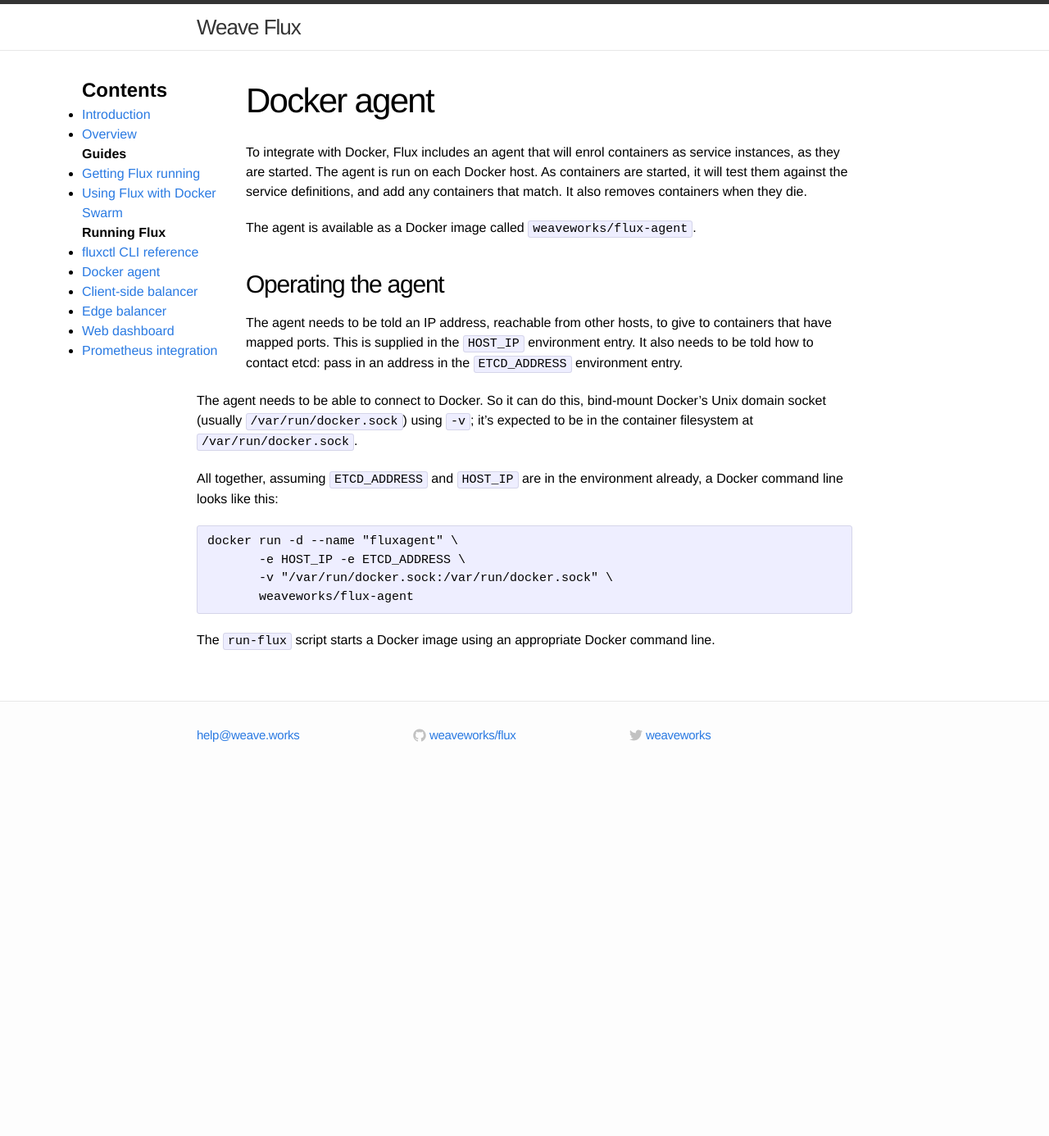
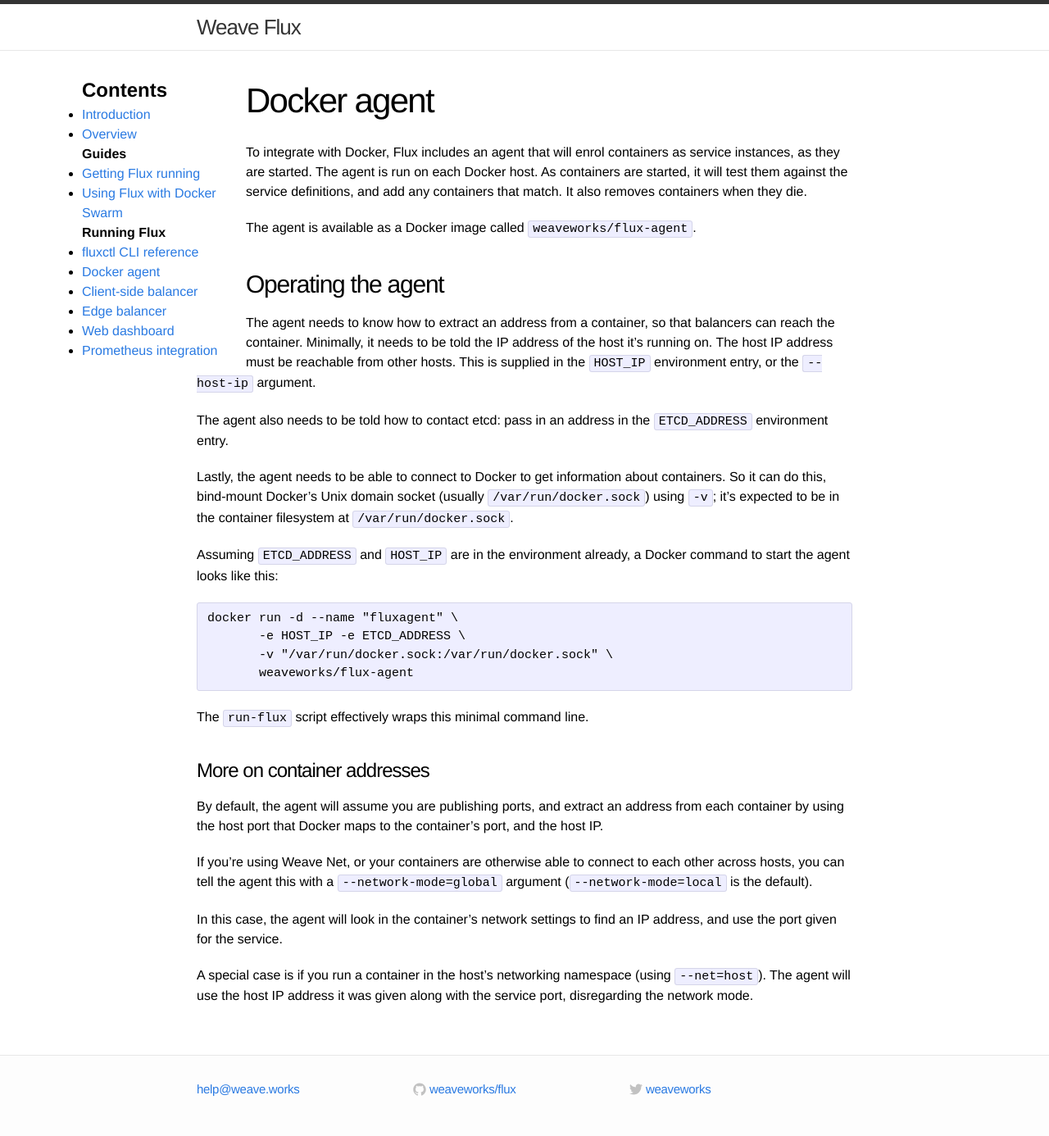
Before and after one commit to weaveworks-experiments/flux-classic, a Jekyll site: the page built from site/agent.md, in a window 1280 px wide. Shown: the whole page at 82% size. Built offline with Jekyll 4.4.1, drawn with Linux system fonts in a browser that asks for light colours; before the commit the page ends 953 px from its top, so only the background shows below that.

Commit message:
Simplify how instance addresses are found
 - no --port-mapped or --port-fixed
 - an agent now gets told the network "mode" (local e.g., bridge, or
   global e.g, overlay), and creates addresses for instances
   accordingly
 - containers with --net=host are a special case, no matter what
   network mode
 - a service can be told an instance port, but otherwise instances
   will get the same port as was given in the service address
 - if there is no service address and no instance port, containers
   will be enrolled but marked as "no address"

````diff
--- a/site/agent.md
+++ b/site/agent.md
@@ -9,22 +9,27 @@
 against the service definitions, and add any containers that match. It
 also removes containers when they die.
 
-The agent is available as a Docker image called `weaveworks/flux-agent`.
+The agent is available as a Docker image called
+`weaveworks/flux-agent`.
 
 ## Operating the agent
 
-The agent needs to be told an IP address, reachable from other hosts,
-to give to containers that have mapped ports. This is supplied in the
-`HOST_IP` environment entry. It also needs to be told how to contact
-etcd: pass in an address in the `ETCD_ADDRESS` environment entry.
+The agent needs to know how to extract an address from a container, so
+that balancers can reach the container. Minimally, it needs to be told
+the IP address of the host it's running on. The host IP address must
+be reachable from other hosts. This is supplied in the `HOST_IP`
+environment entry, or the `--host-ip` argument.
 
-The agent needs to be able to connect to Docker. So it can do this,
-bind-mount Docker's Unix domain socket (usually
-`/var/run/docker.sock`) using `-v`; it's expected to be in the
-container filesystem at `/var/run/docker.sock`.
+The agent also needs to be told how to contact etcd: pass in an
+address in the `ETCD_ADDRESS` environment entry.
 
-All together, assuming `ETCD_ADDRESS` and `HOST_IP` are in the
-environment already, a Docker command line looks like this:
+Lastly, the agent needs to be able to connect to Docker to get
+information about containers. So it can do this, bind-mount Docker's
+Unix domain socket (usually `/var/run/docker.sock`) using `-v`; it's
+expected to be in the container filesystem at `/var/run/docker.sock`.
+
+Assuming `ETCD_ADDRESS` and `HOST_IP` are in the environment already,
+a Docker command to start the agent looks like this:
 
 ```
 docker run -d --name "fluxagent" \
@@ -33,5 +38,23 @@
        weaveworks/flux-agent
 ```
 
-The `run-flux` script starts a Docker image using an appropriate
-Docker command line.
+The `run-flux` script effectively wraps this minimal command line.
+
+### More on container addresses
+
+By default, the agent will assume you are publishing ports, and
+extract an address from each container by using the host port that
+Docker maps to the container's port, and the host IP.
+
+If you're using Weave Net, or your containers are otherwise able to
+connect to each other across hosts, you can tell the agent this with a
+`--network-mode=global` argument (`--network-mode=local` is the
+default).
+
+In this case, the agent will look in the container's network settings
+to find an IP address, and use the port given for the service.
+
+A special case is if you run a container in the host's networking
+namespace (using `--net=host`). The agent will use the host IP address
+it was given along with the service port, disregarding the network
+mode.
````
Also changed, not shown: site/balancer.md (+3 -1 lines), site/edgebal.md (+13 -10 lines), site/fluxctl.md (+8 -23 lines), site/getstarted.md (+2 -3 lines), site/swarm.md (+5 -3 lines), 10 other files.
